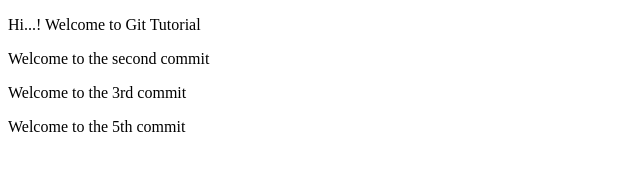
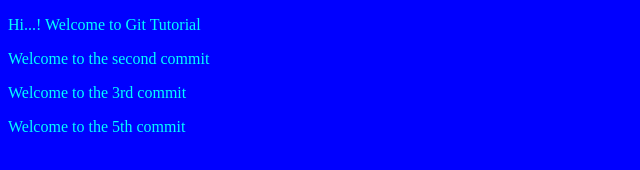
Before and after one commit to saacharya123/Practice1, a plain HTML site: page index.html in a window 1280 px wide. Shown: the whole page, without its empty margins (0-640 px from the left). Drawn offline with Linux system fonts and the light colour scheme.

Commit message:
color statement has been updated

```diff
--- a/index.html
+++ b/index.html
@@ -11,4 +11,10 @@
     <p>Welcome to the 3rd commit</p>
     <p>Welcome to the 5th commit</p>
 </body>
+<style>
+    body{
+        background-color:blue;
+        color:aqua;
+    }
+</style>
 </html>
```
